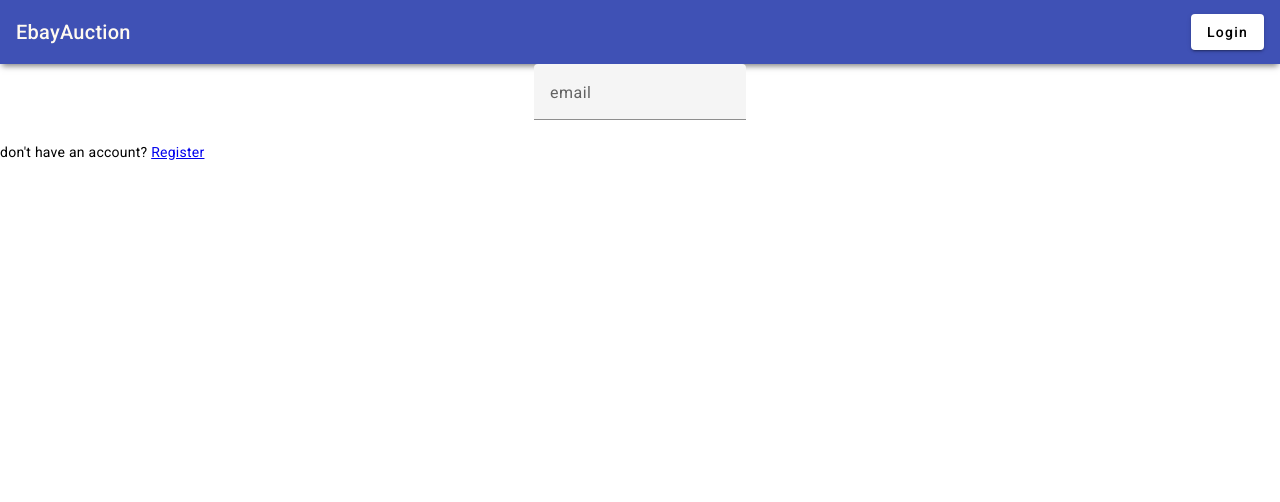
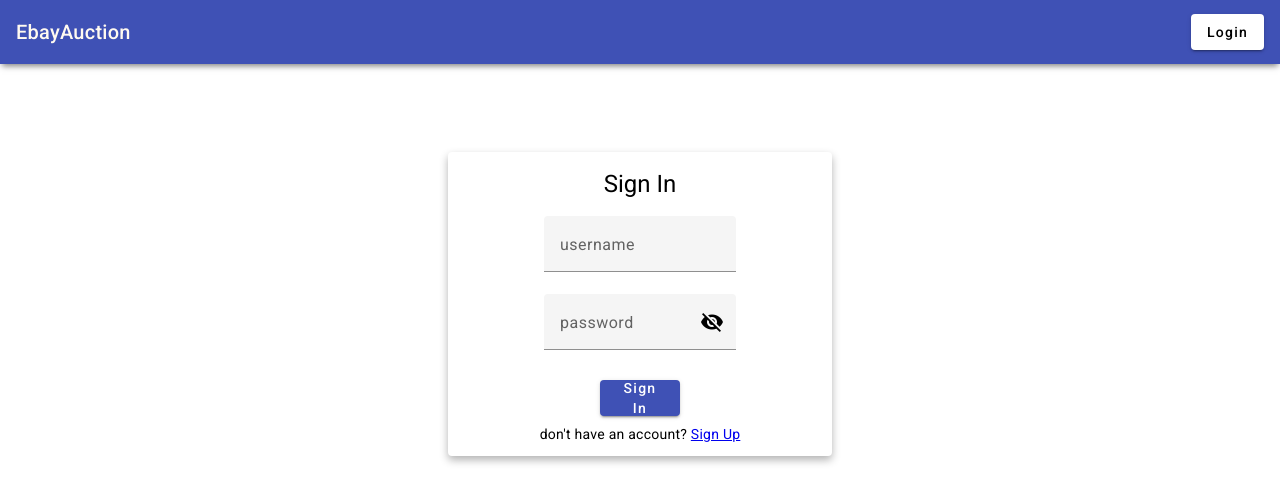
Before and after one commit to pankazakos/EbayAuction, an Angular app in the folder angularapp/: page /login in a window 1280 px wide. Shown: the top 502 px of the page. Built offline with nearby package versions, Linux system fonts and the light colour scheme.

Commit message:
fix sign in form

```diff
--- a/angularapp/src/app/shared/sign-in/sign-in.component.css
+++ b/angularapp/src/app/shared/sign-in/sign-in.component.css
@@ -0,0 +1,25 @@
+.card-wrapper {
+  height: 60vh;
+  width: 100%;
+}
+
+.custom-card {
+  width: 100%;
+  box-shadow: 0px 4px 8px rgba(0, 0, 0, 0.3);
+}
+
+.custom-content {
+  width: 50%;
+}
+
+.custom-form-field {
+  width: 100%;
+}
+
+.custom-card-actions {
+  width: 25%;
+}
+
+.custom-button {
+  width: 100%;
+}
--- a/angularapp/src/app/shared/sign-in/sign-in.component.html
+++ b/angularapp/src/app/shared/sign-in/sign-in.component.html
@@ -1,10 +1,35 @@
-<div fxLayout="column" fxLayoutAlign="space-evenly center">
-  <form>
-    <mat-form-field class="custom-form-field">
-      <mat-label>email</mat-label>
-      <input matInput name="email" placeholder="user@example.com" />
-    </mat-form-field>
-  </form>
+<div class="card-wrapper" fxLayout="row" fxLayoutAlign="center center">
+  <mat-card
+    fxFlex="80%"
+    fxFlex.gt-md="30%"
+    fxFlex.gt-sm="60%"
+    fxLayout="column"
+    fxLayoutAlign="space-evenly center"
+    class="custom-card"
+  >
+    <mat-card-header><h1>Sign In</h1></mat-card-header>
+    <mat-card-content class="custom-content">
+      <form class="custom-form">
+        <mat-form-field class="custom-form-field">
+          <mat-label>username</mat-label>
+          <input matInput name="username" />
+        </mat-form-field>
+        <mat-form-field class="custom-form-field">
+          <mat-label>password</mat-label>
+          <input matInput name="password" [type]="hide ? 'password' : 'text'" />
+          <button mat-icon-button matSuffix (click)="hide = !hide">
+            <mat-icon>{{ hide ? "visibility_off" : "visibility" }}</mat-icon>
+          </button>
+        </mat-form-field>
+      </form>
+    </mat-card-content>
+    <mat-card-actions class="custom-card-actions">
+      <button class="custom-button" mat-raised-button color="primary">
+        Sign In
+      </button>
+    </mat-card-actions>
+    <mat-card-footer>
+      <p>don't have an account? <a routerLink="/register">Sign Up</a></p>
+    </mat-card-footer>
+  </mat-card>
 </div>
-
-<p>don't have an account? <a routerLink="/register">Register</a></p>
--- a/angularapp/src/app/shared/sign-in/sign-in.component.ts
+++ b/angularapp/src/app/shared/sign-in/sign-in.component.ts
@@ -5,4 +5,6 @@ import { Component } from '@angular/core';
   templateUrl: './sign-in.component.html',
   styleUrls: ['./sign-in.component.css'],
 })
-export class SignInComponent {}
+export class SignInComponent {
+  hide = true;
+}
```
